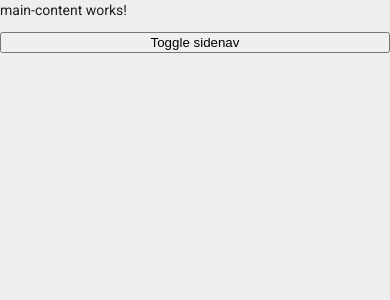
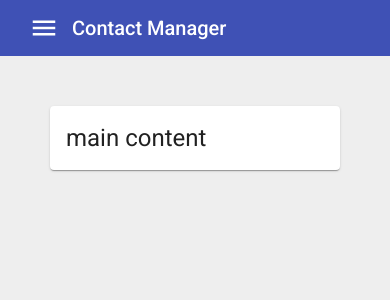
Before and after one commit to donev-stan/Contact-Manager-App, an Angular app in the folder contact-manager/: page /contactmanager in a window 390 px wide. Shown: the top 300 px of the page. Built offline with nearby package versions, Linux system fonts and the light colour scheme.

Commit message:
sidenav toggle button and responsiveness

```diff
--- a/contact-manager/src/app/contactmanager/components/main-content/main-content.component.html
+++ b/contact-manager/src/app/contactmanager/components/main-content/main-content.component.html
@@ -1 +1,3 @@
-<p>main-content works!</p>
+<mat-card>
+  <h1>main content</h1>
+</mat-card>
--- a/contact-manager/src/app/contactmanager/components/sidenav/sidenav.component.html
+++ b/contact-manager/src/app/contactmanager/components/sidenav/sidenav.component.html
@@ -1,19 +1,22 @@
 <mat-drawer-container class="app-sidenav-container" autosize>
-  <mat-drawer #drawer class="app-sidenav" mode="over">
+  <mat-drawer
+    #drawer
+    class="app-sidenav mat-elevation-z10"
+    [opened]="!isScreenSmall"
+    mode="side"
+  >
     <mat-toolbar color="primary">Contacts</mat-toolbar>
     <mat-list role="list">
       <mat-list-item role="listitem">Item 1</mat-list-item>
       <mat-list-item role="listitem">Item 2</mat-list-item>
       <mat-list-item role="listitem">Item 3</mat-list-item>
     </mat-list>
-    <app-toolbar></app-toolbar>
   </mat-drawer>
 
   <div class="app-sidenav-content">
-    <router-outlet></router-outlet>
-
-    <button type="button" mat-button (click)="drawer.toggle()">
-      Toggle sidenav
-    </button>
+    <app-toolbar (toggleSidenav)="drawer.toggle()"></app-toolbar>
+    <div class="wrapper">
+      <router-outlet></router-outlet>
+    </div>
   </div>
 </mat-drawer-container>
--- a/contact-manager/src/app/contactmanager/components/sidenav/sidenav.component.scss
+++ b/contact-manager/src/app/contactmanager/components/sidenav/sidenav.component.scss
@@ -11,9 +11,14 @@
 
 .app-sidenav {
   width: 240px;
+  border: none;
 }
 
 .app-sidenav-content {
   display: flex;
   flex-direction: column;
 }
+
+.wrapper {
+  margin: 50px;
+}
--- a/contact-manager/src/app/contactmanager/components/sidenav/sidenav.component.ts
+++ b/contact-manager/src/app/contactmanager/components/sidenav/sidenav.component.ts
@@ -1,4 +1,9 @@
 import { Component, OnInit } from '@angular/core';
+import {
+  BreakpointObserver,
+  Breakpoints,
+  BreakpointState,
+} from '@angular/cdk/layout';
 
 @Component({
   selector: 'app-sidenav',
@@ -6,6 +11,17 @@ import { Component, OnInit } from '@angular/core';
   styleUrls: ['./sidenav.component.scss'],
 })
 export class SidenavComponent implements OnInit {
-  constructor() {}
-  ngOnInit(): void {}
+  public isScreenSmall: boolean = false;
+
+  constructor(private breakpointObserver: BreakpointObserver) {}
+
+  ngOnInit(): void {
+    this.breakpointObserver
+      .observe([Breakpoints.XSmall])
+      .subscribe((state: BreakpointState) => {
+        console.log(state);
+
+        this.isScreenSmall = state.matches;
+      });
+  }
 }
--- a/contact-manager/src/app/contactmanager/components/toolbar/toolbar.component.html
+++ b/contact-manager/src/app/contactmanager/components/toolbar/toolbar.component.html
@@ -1 +1,6 @@
-<mat-toolbar color="primary">Contact Manager</mat-toolbar>
+<mat-toolbar color="primary">
+  <button mat-button class="sidenav-toggle-btn" (click)="toggleSidenav.emit()">
+    <mat-icon>menu</mat-icon>
+  </button>
+  <span>Contact Manager</span>
+</mat-toolbar>
--- a/contact-manager/src/app/contactmanager/components/toolbar/toolbar.component.scss
+++ b/contact-manager/src/app/contactmanager/components/toolbar/toolbar.component.scss
@@ -0,0 +1,24 @@
+$iconSize: 56px;
+
+.sidenav-toggle-btn {
+  display: none;
+
+  padding: 0;
+  margin: 0;
+  min-width: $iconSize;
+
+  @media (max-width: 600px) {
+    display: flex;
+    align-items: center;
+    justify-content: center;
+  }
+
+  mat-icon {
+    font-size: 30px;
+    height: $iconSize;
+    width: $iconSize;
+    line-height: $iconSize;
+    color: white;
+    cursor: pointer;
+  }
+}
--- a/contact-manager/src/app/contactmanager/components/toolbar/toolbar.component.ts
+++ b/contact-manager/src/app/contactmanager/components/toolbar/toolbar.component.ts
@@ -1,4 +1,4 @@
-import { Component, OnInit } from '@angular/core';
+import { Component, OnInit, Output, EventEmitter } from '@angular/core';
 
 @Component({
   selector: 'app-toolbar',
@@ -6,6 +6,8 @@ import { Component, OnInit } from '@angular/core';
   styleUrls: ['./toolbar.component.scss'],
 })
 export class ToolbarComponent implements OnInit {
+  @Output() toggleSidenav = new EventEmitter<void>();
+
   constructor() {}
   ngOnInit(): void {}
 }
```
Also changed, not shown: contact-manager/src/app/shared/material.module.ts (+11 -1 lines).
